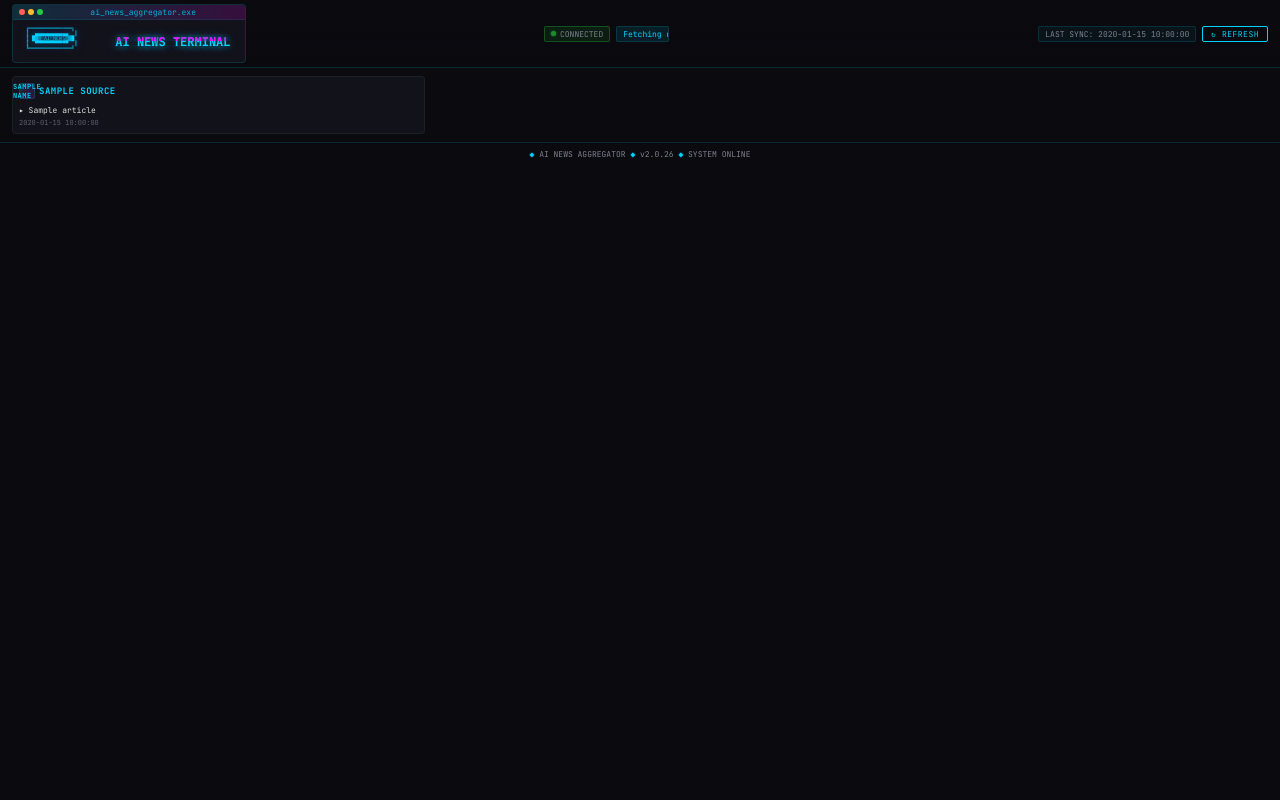
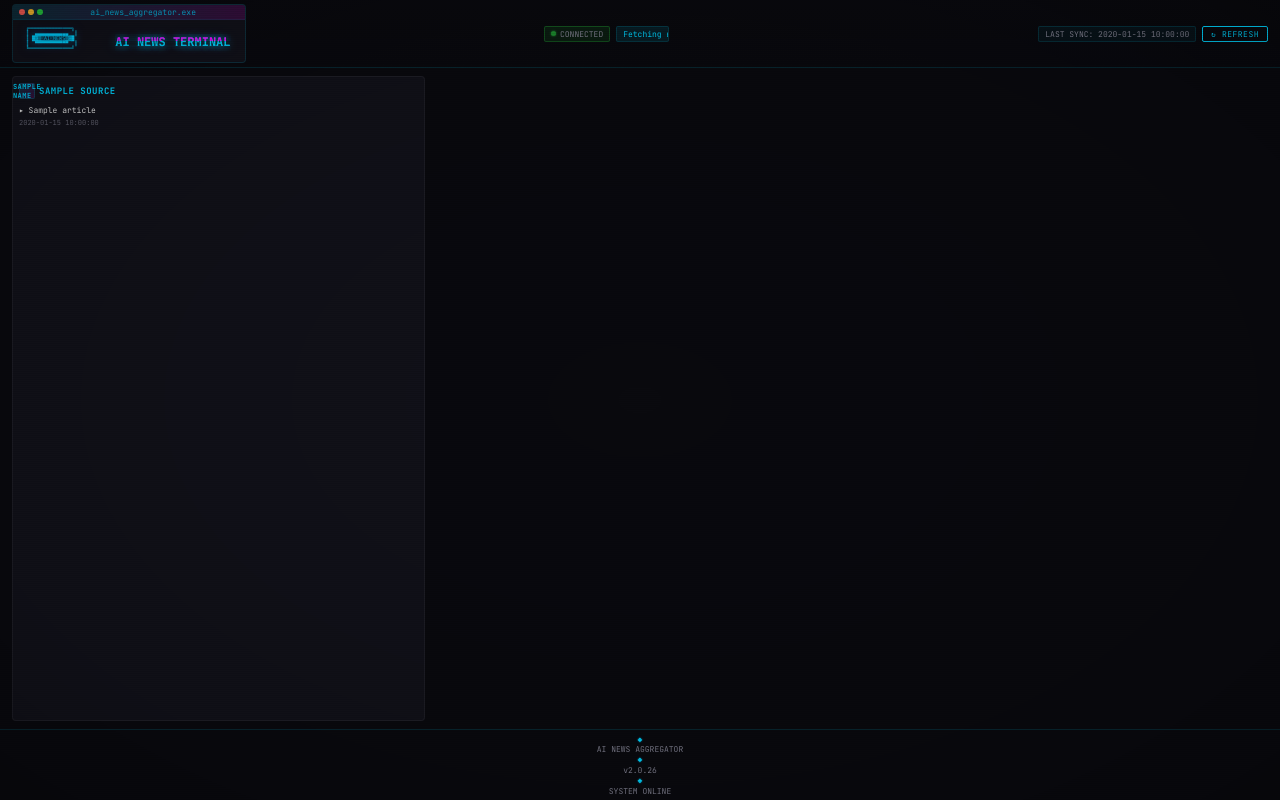
Before and after one commit to Delulu-goy/ai-news-aggregator, a Flask app: template templates/index.html in a window 1280 px wide. Run offline with Flask 3, Linux system fonts and the light colour scheme; the template is opened without the code that fills it: most values are stand-ins (such as "Sample title", 1, 10 or a date in 2020).

Commit message:
Fix layout: use 100vh and flexbox to fill entire screen

```diff
--- a/templates/index.html
+++ b/templates/index.html
@@ -27,9 +27,11 @@
         }
 
         html, body {
-            overflow: hidden;
             height: 100vh;
             width: 100vw;
+            overflow: hidden;
+            margin: 0;
+            padding: 0;
         }
 
         body {
@@ -38,12 +40,20 @@
             color: var(--text-primary);
             height: 100vh;
             line-height: 1.3;
+            display: flex;
+            flex-direction: column;
+            overflow: hidden;
         }
 
         .container {
             max-width: 100%;
             margin: 0;
             padding: 0 12px;
+            flex: 1;
+            display: flex;
+            flex-direction: column;
+            overflow: hidden;
+            min-height: 0;
         }
 
         header {
@@ -54,6 +64,7 @@
             z-index: 100;
             backdrop-filter: blur(12px);
             flex-shrink: 0;
+            min-height: 50px;
         }
 
         .terminal-header {
@@ -342,7 +353,9 @@
             gap: 8px;
             padding: 8px 0;
             overflow-y: auto;
-            max-height: calc(100vh - 100px);
+            flex: 1;
+            min-height: 0;
+            align-items: stretch;
         }
 
         .source-card {
@@ -353,6 +366,19 @@
             transition: all 0.3s ease;
             position: relative;
             overflow: hidden;
+            display: flex;
+            flex-direction: column;
+            min-height: 0;
+        }
+
+        .source-card > * {
+            flex-shrink: 0;
+        }
+
+        .source-card .article-list {
+            flex: 1;
+            min-height: 0;
+            overflow-y: auto;
         }
 
         .source-card::before {
@@ -405,6 +431,7 @@
             color: var(--accent-cyan);
             text-transform: uppercase;
             letter-spacing: 0.5px;
+            flex-shrink: 0;
         }
 
         .source-icon {
@@ -423,6 +450,8 @@
             display: flex;
             flex-direction: column;
             gap: 4px;
+            flex: 1;
+            overflow-y: auto;
         }
 
         .article-item {
@@ -483,7 +512,7 @@
 
         footer {
             text-align: center;
-            padding: 6px 0;
+            padding: 4px 0;
             border-top: 1px solid var(--accent-cyan-dim);
             color: var(--text-secondary);
             font-size: 8px;
@@ -494,9 +523,44 @@
             color: var(--accent-cyan);
             text-shadow: 0 0 2px rgba(0, 212, 255, 0.5);
         }
+
+        /* CRT Scanlines Effect */
+        .crt-scanlines {
+            position: fixed;
+            top: 0;
+            left: 0;
+            width: 100vw;
+            height: 100vh;
+            background: repeating-linear-gradient(
+                0deg,
+                rgba(0, 0, 0, 0.15) 0px,
+                rgba(0, 0, 0, 0.15) 1px,
+                transparent 1px,
+                transparent 2px
+            );
+            pointer-events: none;
+            z-index: 9999;
+            opacity: 0.6;
+        }
+
+        .crt-scanlines::before {
+            content: '';
+            position: absolute;
+            top: 0;
+            left: 0;
+            width: 100%;
+            height: 100%;
+            background: radial-gradient(
+                ellipse at center,
+                transparent 0%,
+                rgba(0, 0, 0, 0.2) 80%,
+                rgba(0, 0, 0, 0.4) 100%
+            );
+        }
     </style>
 </head>
 <body>
+    <div class="crt-scanlines"></div>
     <div class="loading-overlay" id="loadingOverlay">
         <div class="loading-terminal">
             <div class="loading-text">> INITIALIZING NEURAL CONNECTION<span class="loading-cursor"></span></div>
@@ -548,8 +612,8 @@
         </div>
     </header>
 
-    <main class="container">
-        <div class="news-grid">
+    <main class="container" style="flex: 1; display: flex; flex-direction: column; min-height: 0;">
+        <div class="news-grid" style="flex: 1; min-height: 0;">
             {% for source in sources %}
             <div class="source-card">
                 <div class="source-title">
```
